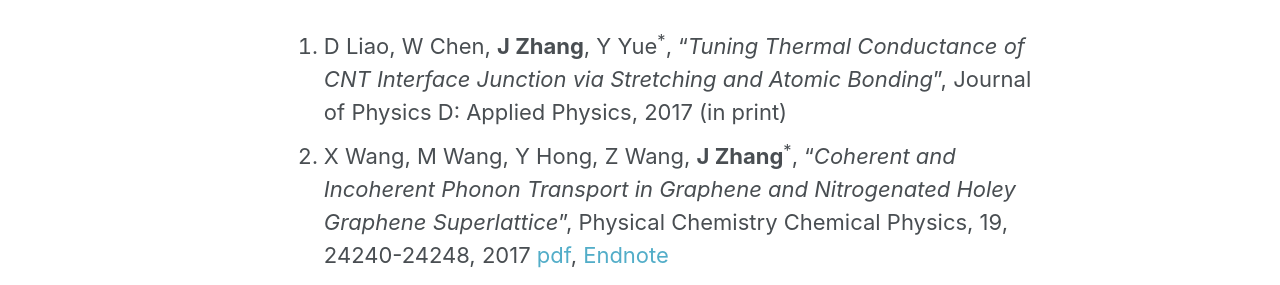
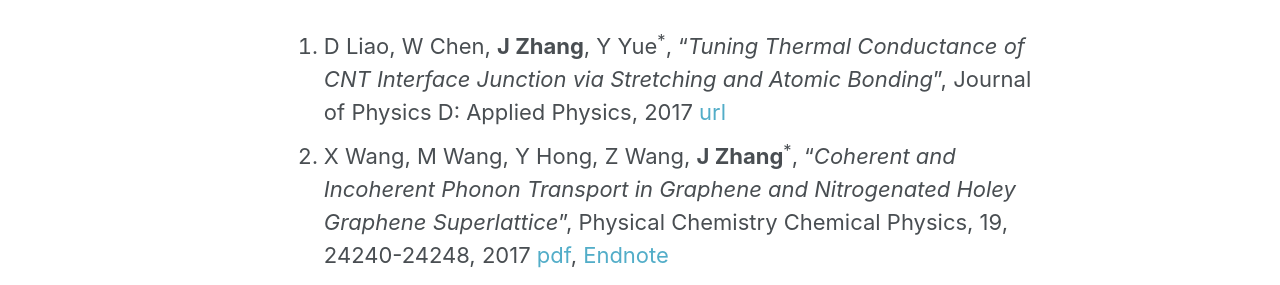
Before and after one commit to JingchaoZhang/JingchaoZhang.github.io, a Jekyll site: the page built from _pages/publications.md, in a window 1280 px wide and 900 px high. Shown: the part 227-512 px from the top of the window. Built offline with Jekyll 4.4.1, drawn with Linux system fonts in a browser that asks for light colours.

Commit message:
Update publications.md

```diff
--- a/_pages/publications.md
+++ b/_pages/publications.md
@@ -7,7 +7,7 @@
 
 (<sup>\*</sup>Corresponding author; <sup>†</sup>Equal contribution)
 
-1. D Liao, W Chen, **J Zhang**, Y Yue<sup>\*</sup>, "_Tuning Thermal Conductance of CNT Interface Junction via Stretching and Atomic Bonding_", Journal of Physics D: Applied Physics, 2017 (in print)
+1. D Liao, W Chen, **J Zhang**, Y Yue<sup>\*</sup>, "_Tuning Thermal Conductance of CNT Interface Junction via Stretching and Atomic Bonding_", Journal of Physics D: Applied Physics, 2017 [url](http://iopscience.iop.org/article/10.1088/1361-6463/aa8ff8)
 1. X Wang, M Wang, Y Hong, Z Wang, **J Zhang**<sup>\*</sup>, "_Coherent and Incoherent Phonon Transport in Graphene and Nitrogenated Holey Graphene Superlattice_", Physical Chemistry Chemical Physics, 19, 24240-24248, 2017 [pdf](https://drive.google.com/file/d/0B3Yj4QkZpI-dcjJnX3NzRFBJeXM/view?usp=sharing), [Endnote](https://drive.google.com/uc?export=download&id=0B3Yj4QkZpI-dSUV0RHpCZGVOZlE)
 1. X Wang, Y Hong, P K L Chan, **J Zhang**<sup>\*</sup>, "_Phonon Thermal Transport in Silicene-Germanene Superlattice: A Molecular Dynamics Study_", Nanotechnology, 28, 255403, 2017 [pdf](https://drive.google.com/file/d/0B3Yj4QkZpI-dWFZsdUFQei1GRjA/view?usp=sharing), [Endnote](https://drive.google.com/uc?export=download&id=0B3Yj4QkZpI-dQm9Wd1Q4SjdSRUk)
 1. X Wang, **J Zhang**, Y Chen, P K L Chan, "_Interfacial Thermal Transport across Graphene and Organic Semiconductor by Molecular Dynamics Simulation_", Physical Chemistry Chemical Physics, 19, 15933-15941, 2017 [pdf](https://drive.google.com/file/d/0B3Yj4QkZpI-dcE5WMFhwcF81cEE/view?usp=sharing), [Endnote](https://drive.google.com/uc?export=download&id=0B3Yj4QkZpI-dNTFsMlpRbG82QVk)
```
